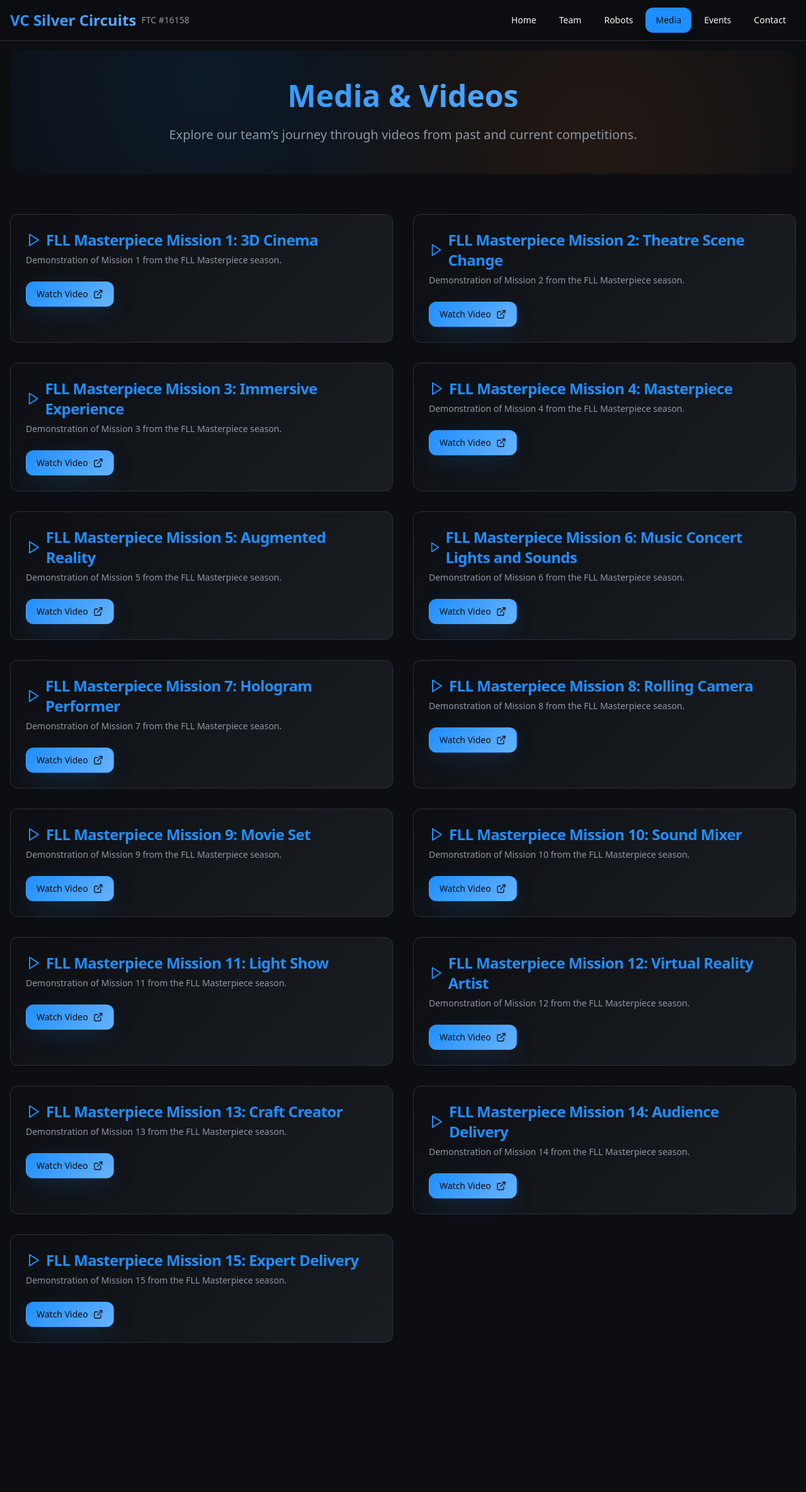
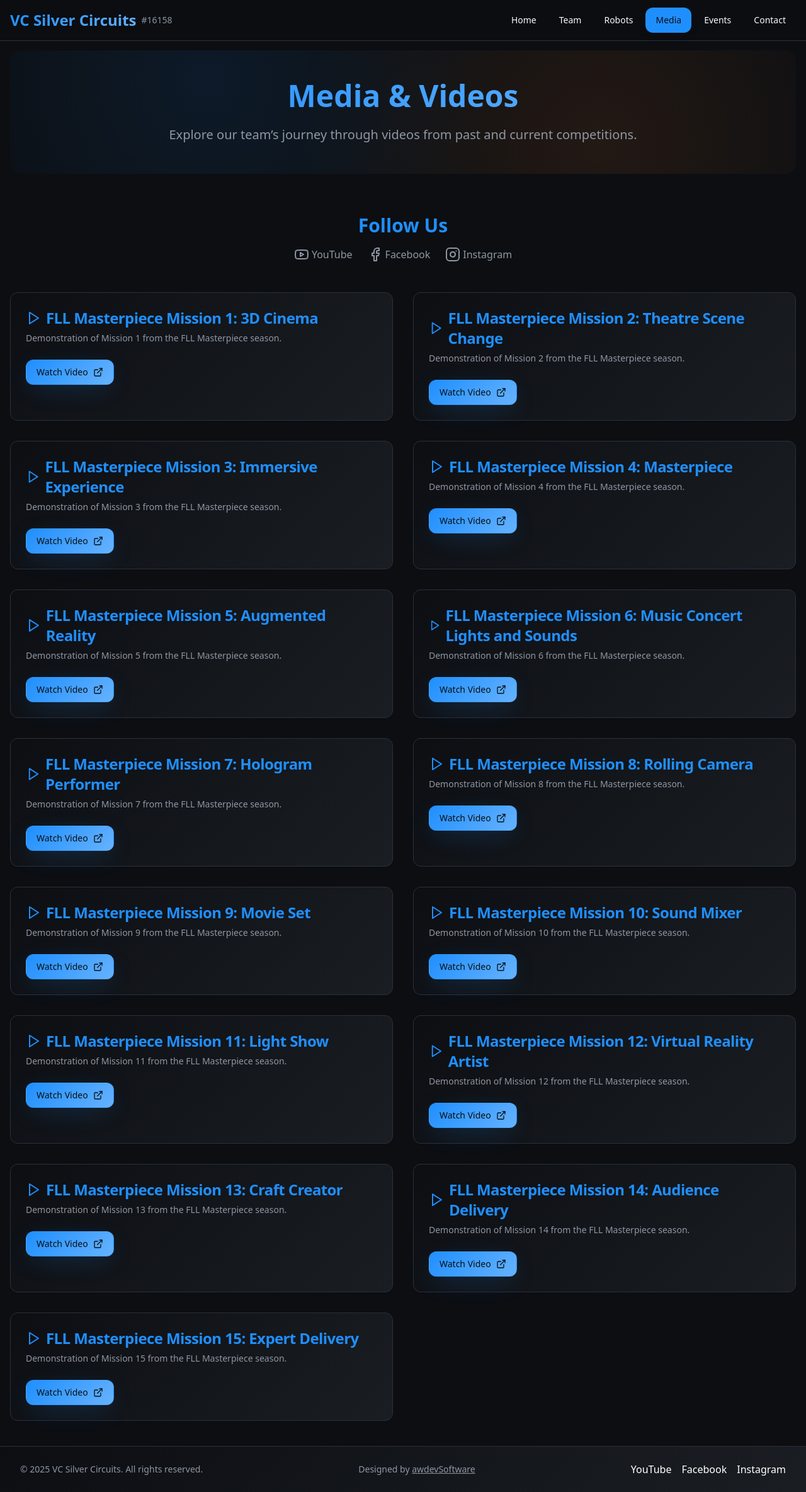
Before and after one commit to VCSilverCircuits/Site-Redesign, a React (Vite) app: page /media in a window 1280 px wide. Shown: the whole page at 63% size. Before the commit the page ends 2180 px from the top, so only its background shows below. Built offline with nearby package versions, Linux system fonts and the light colour scheme.

Commit message:
feat: add animations and footer

```diff
--- /dev/null
+++ b/src/components/Footer.tsx
@@ -0,0 +1,32 @@
+import React from "react";
+
+const Footer = () => {
+    return (
+        <footer className="bg-gradient-tech border-t border-border text-white mt-10">
+            <div className="max-w-7xl mx-auto py-6 px-4 sm:px-6 lg:px-8 flex flex-col md:flex-row justify-between items-center">
+                <p className="text-sm text-muted-foreground">
+                    &copy; {new Date().getFullYear()} VC Silver Circuits. All rights reserved.
+                </p>
+                <p className="text-sm text-muted-foreground">
+                    Designed by{" "}
+                    <a href="https://awdevsoftware.org" className="underline hover:text-primary">
+                        awdevSoftware
+                    </a>
+                </p>
+                <div className="flex space-x-4 mt-4 md:mt-0">
+                    <a href="https://www.youtube.com/@VCSilverCircuitsFTC16158" target="_blank" className="hover:text-primary-glow transition-colors">
+                        YouTube
+                    </a>
+                    <a href="https://www.facebook.com/VCSilverCircuits" target="_blank" className="hover:text-primary-glow transition-colors">
+                        Facebook
+                    </a>
+                    <a href="https://www.instagram.com/vcsilvercircuits" target="_blank" className="hover:text-primary-glow transition-colors">
+                        Instagram
+                    </a>
+                </div>
+            </div>
+        </footer>
+    );
+};
+
+export default Footer;
--- a/src/components/Navigation.tsx
+++ b/src/components/Navigation.tsx
@@ -36,7 +36,7 @@ const Navigation = () => {
               VC Silver Circuits
             </div>
             <div className="text-sm text-muted-foreground hidden sm:block">
-              FTC #16158
+              #16158
             </div>
           </Link>
 
--- a/src/index.css
+++ b/src/index.css
@@ -24,7 +24,7 @@
     --muted: 215 15% 15%;
     --muted-foreground: 215 10% 60%;
 
-    --accent: 25 95% 58%;
+    --accent: 0, 0%, 77%;
     --accent-foreground: 220 20% 6%;
 
     --destructive: 0 84% 60%;
--- a/src/pages/2023Robot.tsx
+++ b/src/pages/2023Robot.tsx
@@ -2,7 +2,7 @@ import { Card, CardContent, CardDescription, CardHeader, CardTitle } from "@/com
 import { Badge } from "@/components/ui/badge";
 import { Button } from "@/components/ui/button";
 import { ExternalLink, Play } from "lucide-react";
-
+import Footer from "@/components/Footer";
 import powerPlayImage1 from "@/assets/RobotPhotos/power-play-1.jpg";
 import powerPlayImage2 from "@/assets/RobotPhotos/power-play-2.jpg";
 
@@ -16,7 +16,7 @@ const PowerPlayRobot = () => {
   ];
 
   return (
-    <div className="min-h-screen pt-20 pb-12">
+    <div className="min-h-screen pt-20 tech-fade-in">
       <div className="container mx-auto px-4">
         <div className="text-center mb-16 circuit-bg p-12 rounded-2xl">
           <h1 className="text-5xl font-bold mb-6 gradient-text">Our Robot: EVE</h1>
@@ -172,6 +172,7 @@ const PowerPlayRobot = () => {
           </Card>
         </section>
       </div>
+      <Footer />
     </div>
   );
 };
--- a/src/pages/2024Robot.tsx
+++ b/src/pages/2024Robot.tsx
@@ -2,7 +2,7 @@ import { Card, CardContent, CardDescription, CardHeader, CardTitle } from "@/com
 import { Badge } from "@/components/ui/badge";
 import { Button } from "@/components/ui/button";
 import { ExternalLink, Play } from "lucide-react";
-
+import Footer from "@/components/Footer";
 import robot1Image from "@/assets/RobotPhotos/centerstage-robot-1.jpg";
 import robot2Image from "@/assets/RobotPhotos/centerstage-robot-2.png";
 
@@ -24,7 +24,7 @@ const Robot = () => {
   ];
 
   return (
-    <div className="min-h-screen pt-20 pb-12">
+    <div className="min-h-screen pt-20 tech-fade-in">
       <div className="container mx-auto px-4">
         <div className="text-center mb-16 circuit-bg p-12 rounded-2xl">
           <h1 className="text-5xl font-bold mb-6 gradient-text">Our Robot: Center Stage</h1>
@@ -183,7 +183,9 @@ const Robot = () => {
           </div>
         </section>
       </div>
+      <Footer />
     </div>
+
   );
 };
 
--- a/src/pages/Contact.tsx
+++ b/src/pages/Contact.tsx
@@ -6,6 +6,7 @@ import { Label } from "@/components/ui/label";
 import { Mail, MapPin, Facebook, ExternalLink, Heart, Instagram, Phone } from "lucide-react";
 import { useState } from "react";
 import { useToast } from "@/hooks/use-toast";
+import Footer from "@/components/Footer";
 
 const Contact = () => {
   const { toast } = useToast();
@@ -47,7 +48,7 @@ const Contact = () => {
   ];
 
   return (
-    <div className="min-h-screen pt-20 pb-12">
+    <div className="min-h-screen pt-20 tech-fade-in">
       <div className="container mx-auto px-4">
         <div className="text-center mb-16 circuit-bg p-12 rounded-2xl">
           <h1 className="text-5xl font-bold mb-6 gradient-text">Get In Touch</h1>
@@ -179,6 +180,7 @@ const Contact = () => {
           </div>
         </div>
       </div>
+      <Footer />
     </div>
   );
 };
--- a/src/pages/Media.tsx
+++ b/src/pages/Media.tsx
@@ -1,7 +1,7 @@
 import { Card, CardContent, CardDescription, CardHeader, CardTitle } from "@/components/ui/card";
-import { Badge } from "@/components/ui/badge";
 import { Button } from "@/components/ui/button";
-import { ExternalLink, Play } from "lucide-react";
+import { ExternalLink, Play, Youtube, Facebook, Instagram } from "lucide-react";
+import Footer from "@/components/Footer";
 
 const Media = () => {
     const mediaItems = [
@@ -83,14 +83,31 @@ const Media = () => {
     ];
 
     return (
-        <div className="min-h-screen pt-20 pb-12">
+        <div className="min-h-screen pt-20 tech-fade-in">
             <div className="container mx-auto px-4">
                 <div className="text-center mb-16 circuit-bg p-12 rounded-2xl">
                     <h1 className="text-5xl font-bold mb-6 gradient-text">Media & Videos</h1>
                     <p className="text-xl text-muted-foreground max-w-3xl mx-auto">
                         Explore our team’s journey through videos from past and current competitions.
                     </p>
+                </div>
 
+                <div className="text-center mb-12 space-y-4">
+                    <h2 className="text-3xl font-semibold text-primary">Follow Us</h2>
+                    <div className="flex justify-center space-x-6 mt-2">
+                        <a href="https://www.youtube.com/@VCSilverCircuitsFTC16158" target="_blank" rel="noopener noreferrer" className="flex items-center gap-1 text-muted-foreground hover:text-primary-glow transition-colors">
+                            <Youtube className="h-6 w-6" />
+                            YouTube
+                        </a>
+                        <a href="https://www.facebook.com/VCSilverCircuits" target="_blank" rel="noopener noreferrer" className="flex items-center gap-1 text-muted-foreground hover:text-primary-glow transition-colors">
+                            <Facebook className="h-6 w-6" />
+                            Facebook
+                        </a>
+                        <a href="https://www.instagram.com/vcsilvercircuits" target="_blank" rel="noopener noreferrer" className="flex items-center gap-1 text-muted-foreground hover:text-primary-glow transition-colors">
+                            <Instagram className="h-6 w-6" />
+                            Instagram
+                        </a>
+                    </div>
                 </div>
 
                 <section className="grid grid-cols-1 md:grid-cols-2 lg:grid-cols-2 gap-8">
@@ -115,8 +132,9 @@ const Media = () => {
                     ))}
                 </section>
             </div>
+            <Footer />
         </div>
+
     );
 };
-
 export default Media;
--- a/src/pages/NotFound.tsx
+++ b/src/pages/NotFound.tsx
@@ -11,9 +11,9 @@ const NotFound = () => {
   }, [location.pathname]);
 
   return (
-    <div className="min-h-screen flex items-center justify-center bg-gradient-to-br from-gray-50 to-gray-200 dark:from-gray-900 dark:to-gray-800 p-6 transition-colors duration-300">
+    <div className="min-h-screen flex items-center justify-center bg-gradient-to-br from-gray-50 to-gray-200 dark:from-gray-300 dark:to-gray-400 p-6 transition-colors duration-300">
       <motion.div
-        className="bg-white dark:bg-gray-950 shadow-xl rounded-2xl p-10 max-w-lg w-full text-center transition-colors duration-300"
+        className="bg-white dark:bg-gray-100 shadow-xl rounded-2xl p-10 max-w-lg w-full text-center transition-colors duration-300"
         initial={{ opacity: 0, y: 40 }}
         animate={{ opacity: 1, y: 0 }}
         transition={{ duration: 0.6 }}
--- a/src/pages/Team.tsx
+++ b/src/pages/Team.tsx
@@ -1,10 +1,10 @@
 import TeamMemberCard from "@/components/TeamMemberCard";
-
 import hunterImage from "@/assets/TeamMembers/hunter.jpg";
 import tuckerImage from "@/assets/TeamMembers/tucker.jpg";
 import aidenImage from "@/assets/TeamMembers/aiden.jpg";
 import williamImage from "@/assets/TeamMembers/william.jpg";
 import aaronImage from "@/assets/placeholder.svg";
+import Footer from "@/components/Footer";
 
 const Team = () => {
   const teamMembers = [
@@ -54,7 +54,7 @@ const Team = () => {
   ];
 
   return (
-    <div className="min-h-screen pt-20 pb-12">
+    <div className="min-h-screen pt-20 tech-fade-in">
       <div className="container mx-auto px-4">
         <div className="text-center mb-16 circuit-bg p-12 rounded-2xl">
           <h1 className="text-5xl font-bold mb-6 gradient-text">Meet Our Team</h1>
@@ -96,6 +96,7 @@ const Team = () => {
           </div>
         </section>
       </div>
+      <Footer />
     </div>
   );
 };
```
Also changed, not shown: src/pages/2025Robot.tsx (+4 -3 lines), src/pages/Events.tsx (+20 -5 lines), src/pages/Index.tsx (+9 -8 lines).
